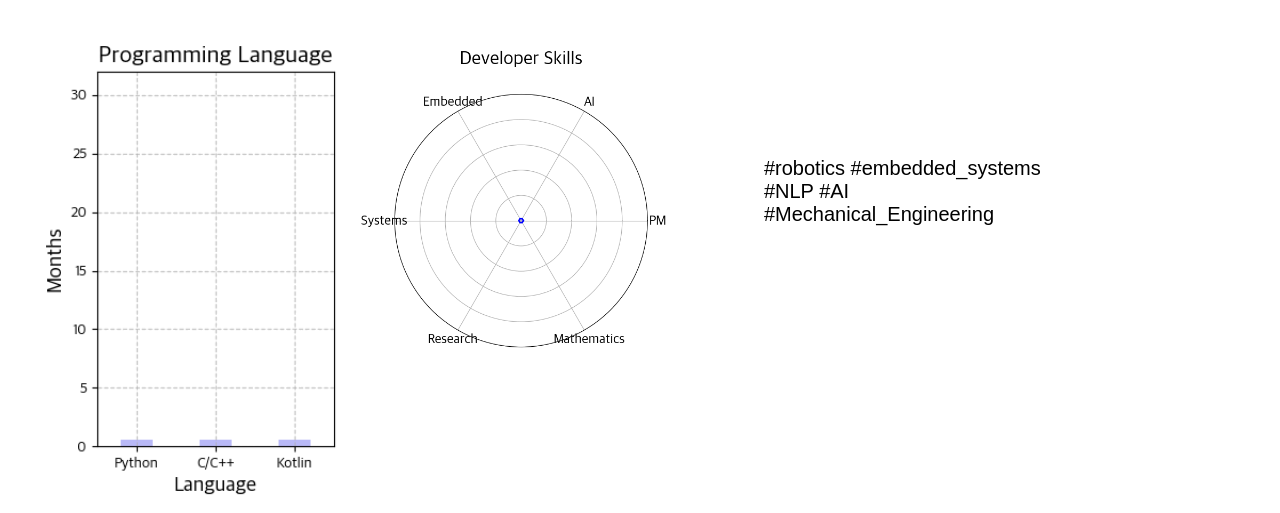
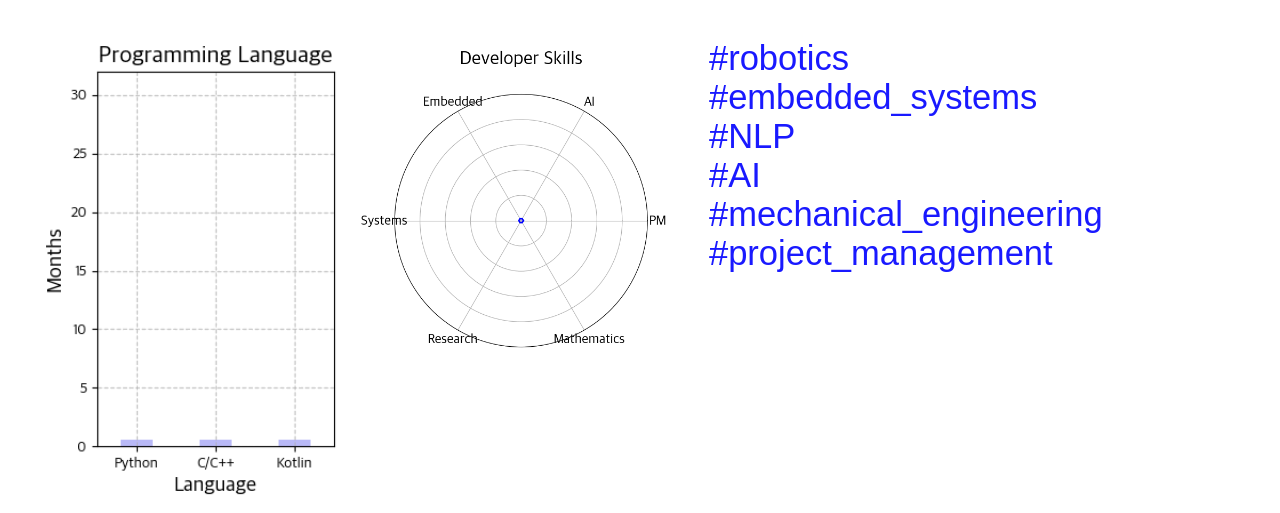
Before and after one commit to jo0n-lab/blog, a Flask app: template templates/index_local.html in a window 1280 px wide. Shown: the part 841-1354 px from the top of the page. Run offline with Flask 3, Linux system fonts and the light colour scheme; the template is opened without the code that fills it, so the values that code supplies are empty.

Commit message:
add hover into hashtag

```diff
--- /dev/null
+++ b/static/css/font-selection.css
@@ -0,0 +1,16 @@
+@font-face {
+    font-family: 'DejaVuSansMono'; /* 폰트의 이름을 지정합니다 */
+    src: url('../fonts/dejavu/DejaVuSansMono.ttf') format('truetype');
+    font-weight: bold;
+    font-style: normal;
+}
+
+.font-styles {
+    display: inline-block;
+    width: 30%;
+    margin-left: 85px;
+    margin-top: 10%;
+    font-size: 2.5vh;
+    font-family: 'DejaVuSansMono', sans-serif; /* 불러온 폰트 적용 */
+    font-weight: bold;
+}
--- /dev/null
+++ b/static/css/object/hashtag.css
@@ -0,0 +1,21 @@
+.hashtag {
+    font-size: 2.7vw;
+    /* font-family: 'DejaVuSansMono', sans-serif; */
+    font-family: Arial, sans-serif;
+    font-weight: normal;
+    color: rgba(0, 0, 255, 0.9);
+}
+
+.hashtag:hover {
+    text-decoration: underline; /*밑줄 추가 */
+}
+
+/* 마우스 포인터가 올라갔을 때 회전 효과 */
+.hashtag span {
+    display: inline-block;
+    transition: transform 0.3s ease; /* 부드러운 회전 효과 */
+}
+
+.hashtag:hover span {
+    transform: rotate(90deg); /* 90도 회전 */
+}
--- /dev/null
+++ b/static/css/object/text-box.css
@@ -0,0 +1,27 @@
+/* text-box.css */
+
+/* 텍스트 상자 기본 스타일 */
+.text-box {
+    display: inline-block;    /* 상자를 내용에 맞게 자동 크기 조정 */
+    padding: 5px;            /* 상자 내부 여백 */
+    border-style: solid;      /* 테두리 스타일 */
+    border-width: 2px;        /* 기본 테두리 두께 */
+    border-color: black;      /* 기본 테두리 색상 */
+    font-size: 1.2em;         /* 기본 글자 크기 */
+    text-align: center;       /* 텍스트 가운데 정렬 */
+    margin: 10px;             /* 상자 외부 여백 */
+}
+
+/* 테두리 두께 설정을 위한 클래스 */
+.text-box.border-thick {
+    border-width: 5px;        /* 테두리 두껍게 */
+}
+
+/* 테두리 색상 설정을 위한 클래스 */
+.text-box.border-blue {
+    border-color: blue;       /* 테두리 파란색 */
+}
+
+.text-box.border-red {
+    border-color: red;        /* 테두리 빨간색 */
+}
--- a/static/css/style.css
+++ b/static/css/style.css
@@ -1,24 +1,11 @@
+@import url('./object/hashtag.css');
+@import url('./object/text-box.css');
+@import url('font-selection.css');
+
 * {
     margin: 0;
     padding: 0;
     box-sizing: border-box;
-}
-
-@font-face {
-    font-family: 'DejaVuSansMono'; /* 폰트의 이름을 지정합니다 */
-    src: url('../fonts/dejavu/DejaVuSansMono-Bold.ttf') format('truetype');
-    font-weight: bold;
-    font-style: normal;
-}
-
-.font-styles {
-    display: inline-block;
-    width: 30%;
-    margin-left: 85px;
-    margin-top: 10%;
-    font-size: 2.5vh;
-    font-family: 'DejaVuSansMono', sans-serif; /* 불러온 폰트 적용 */
-    font-weight: bold;
 }
 
 body {
--- a/templates/index_local.html
+++ b/templates/index_local.html
@@ -31,13 +31,12 @@
         <style>
             .design-categories span:hover {
                 /* color: teal; */
-                color: gba(0, 0, 255, 0.3); /* 마우스를 올렸을 때 불투명하게 */
+                color: rgba(0, 0, 255, 0.6); /* 마우스를 올렸을 때 불투명하게 */
                 /* font-weight: 900; */
                 transition: color 0.3s ease; /* 부드러운 전환 효과 추가 */
                 text-decoration: underline; /*밑줄 추가 */
             }
         </style>
-
         <div style="text-align: left; margin-left: 30px; margin-top: 30px; width: 100%;">
             <div style="display: inline-block; width: 25%; vertical-align: top;">
                 <img src="../static/images/gifs/animated-bar.gif" style="width: 100%; height: auto;" alt="Bar GIF">
@@ -45,10 +44,26 @@
             <div style="display: inline-block; width: 25%; vertical-align: top; margin-top: 10px;">
                 <img src="../static/images/gifs/animated-hex.gif" style="width: 100%; height: auto;" alt="Hex GIF">
             </div>
-            <div style="display: inline-block; width: 30%; margin-left: 85px; margin-top: 10%; font-size: 2.5vh;">
-                <p>#robotics #embedded_systems</p>
-                <p>#NLP #AI</p>
-                <p>#Mechanical_Engineering</p>
+            <!-- 여기에서 클래스 추가 -->
+            <div style="display: inline-block; width: 40%; margin-left: 30px; margin-top: 10px;">
+                <p class="hashtag">
+                    <span>#</span>robotics
+                </p>
+                <p class="hashtag">
+                    <span>#</span>embedded_systems
+                </p>
+                <p class="hashtag">
+                    <span>#</span>NLP
+                </p>
+                <p class="hashtag">
+                    <span>#</span>AI
+                </p>
+                <p class="hashtag">
+                    <span>#</span>mechanical_engineering
+                </p>
+                <p class="hashtag">
+                    <span>#</span>project_management
+                </p>
             </div>
         </div>
     </main>
```
Also changed, not shown: static/css/object/name-box.css (renamed from static/css/name-box.css), static/images/animated_bar_chart.gif (deleted).
